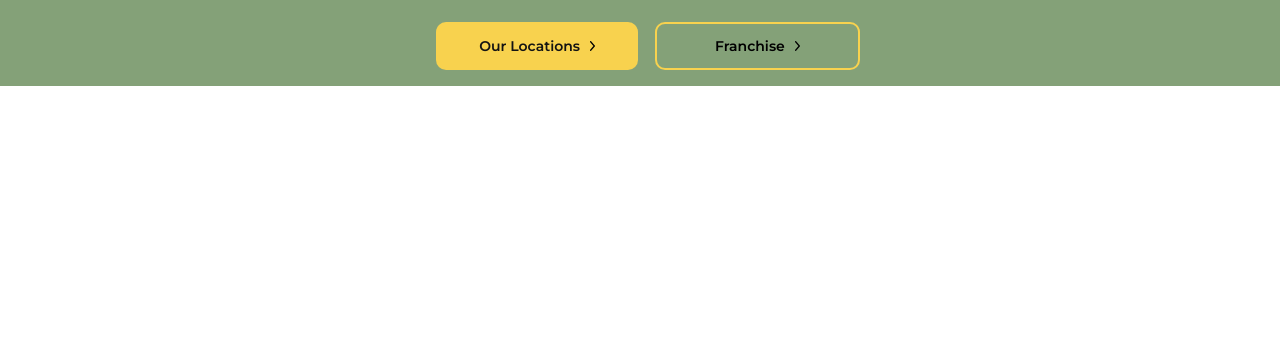
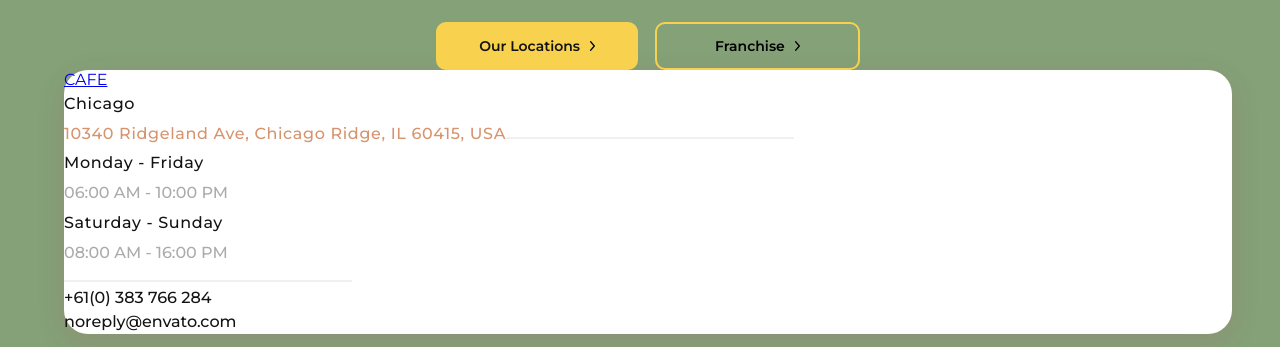
Before and after one commit to SergUserGit/new_vue_project, a Vue app in the folder my-first-project/: page / in a window 1280 px wide. Shown: the part 4798-5145 px from the top of the page. Before the commit the page ends 4884 px from the top, so only its background shows below. Built offline with nearby package versions, Linux system fonts and the light colour scheme; a web font is replaced by a local one.

Commit message:
add: list city
add: list city

```diff
--- a/my-first-project/src/components/icecream/CaffesAdress.vue
+++ b/my-first-project/src/components/icecream/CaffesAdress.vue
@@ -2,6 +2,7 @@
   <div class="caffes_addres">
     <Container>
       <CaffesAdressRefs />
+      <CaffesAdressList />
     </Container>
   </div>
 </template>
@@ -9,11 +10,13 @@
 <script>
 import Container from "./Container.vue";
 import CaffesAdressRefs from "./CaffesAdressRefs.vue";
+import CaffesAdressList from "./CaffesAdressList.vue";
 export default {
   name: "CaffesAdress",
   components: {
     Container,
     CaffesAdressRefs,
+    CaffesAdressList,
   },
 };
 </script>
--- /dev/null
+++ b/my-first-project/src/components/icecream/CaffesAdressList.vue
@@ -0,0 +1,131 @@
+<template>
+  <div>
+    <ul class="list-caffe">
+      <li class="list-caffe-item">
+        <a href="#">CAFE</a>
+        <h2 class="name_city">Chicago</h2>
+        <a class="ref-city" href="#"
+          >10340 Ridgeland Ave, Chicago Ridge, IL 60415, USA</a
+        >
+        <img :src="lncity" alt="line city" />
+        <p class="range_dateone">Monday - Friday</p>
+        <p class="range_timeone">06:00 AM - 10:00 PM</p>
+        <p class="range_datetwo">Saturday - Sunday</p>
+        <p class="range_timetwo">08:00 AM - 16:00 PM</p>
+        <img :src="lncity" alt="line city" />
+        <p class="city_fone">+61(0) 383 766 284</p>
+        <p class="city_email">noreply@envato.com</p>
+      </li>
+      <li></li>
+      <li></li>
+    </ul>
+  </div>
+</template>
+
+<script>
+import line_city from "./images/line_city.svg";
+export default {
+  name: "CaffesAdressList",
+  data() {
+    return {
+      lncity: line_city,
+    };
+  },
+};
+</script>
+
+<style lang="scss" scoped>
+.list-caffe {
+  list-style: none;
+  margin: 0;
+  padding: 0;
+}
+
+.name_city {
+  margin: 0;
+  padding: 0;
+  font-weight: 500;
+  font-size: 16px;
+  line-height: 186%;
+  letter-spacing: 0.04em;
+  color: #131313;
+  font-family: "Montserrat", sans-serif;
+}
+
+.ref-city {
+  font-weight: 500;
+  font-size: 16px;
+  line-height: 183%;
+  letter-spacing: 0.04em;
+  color: #d6936d;
+  font-family: "Montserrat", sans-serif;
+  text-decoration: none;
+}
+
+.list-caffe-item {
+  border-radius: 24px;
+  box-shadow: 0 8px 30px 0 rgba(212, 20, 67, 0.1);
+  background: #fff;
+}
+
+.range_dateone {
+  margin: 0;
+  padding: 0;
+  font-weight: 500;
+  font-size: 16px;
+  line-height: 186%;
+  letter-spacing: 0.04em;
+  color: #131313;
+  font-family: "Montserrat", sans-serif;
+}
+
+.range_timeone {
+  margin: 0;
+  padding: 0;
+  font-weight: 500;
+  font-size: 16px;
+  line-height: 186%;
+  color: #ababab;
+  font-family: "Montserrat", sans-serif;
+}
+
+.range_datetwo {
+  margin: 0;
+  padding: 0;
+  font-weight: 500;
+  font-size: 16px;
+  line-height: 186%;
+  letter-spacing: 0.04em;
+  color: #131313;
+  font-family: "Montserrat", sans-serif;
+}
+
+.range_timetwo {
+  margin: 0;
+  padding: 0;
+  font-weight: 500;
+  font-size: 16px;
+  line-height: 186%;
+  color: #ababab;
+  font-family: "Montserrat", sans-serif;
+}
+
+.city_fone {
+  margin: 0;
+  padding: 0;
+  font-weight: 500;
+  font-size: 16px;
+  line-height: 150%;
+  color: #131313;
+  font-family: "Montserrat", sans-serif;
+}
+.city_email {
+  margin: 0;
+  padding: 0;
+  font-weight: 500;
+  font-size: 16px;
+  line-height: 150%;
+  color: #131313;
+  font-family: "Montserrat", sans-serif;
+}
+</style>
```
Also changed, not shown: my-first-project/src/components/icecream/images/line_city.svg (added).
